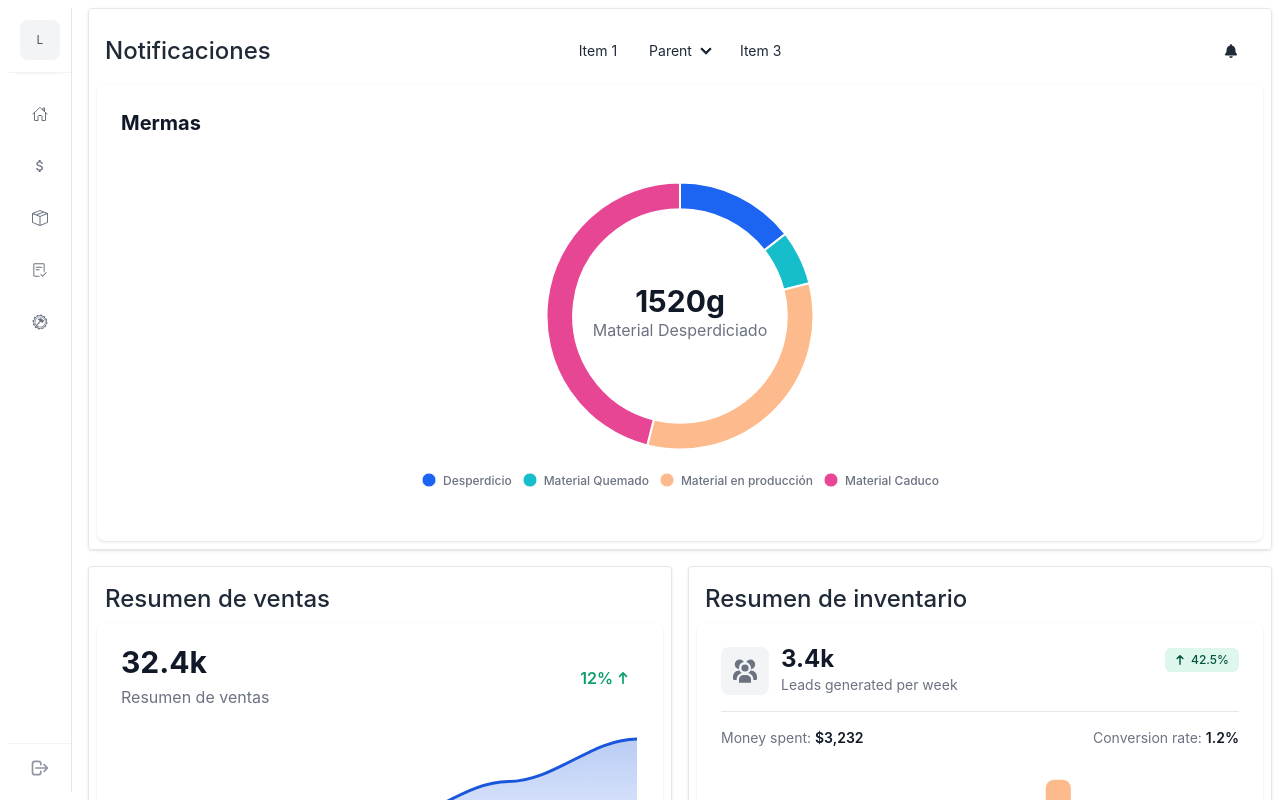
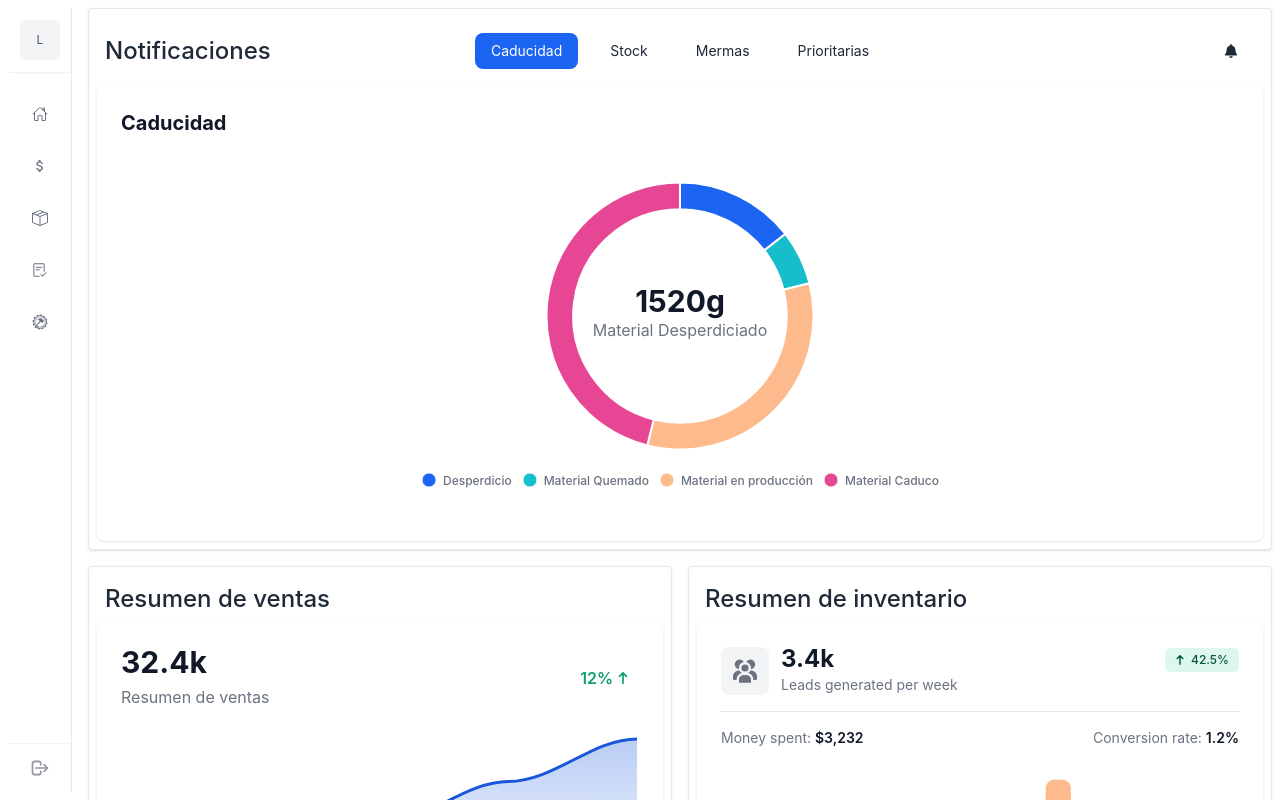
Before and after one commit to ConfleisX01/Don-Galleto, a React (Create React App) app in the folder client_backup/: page /system/dashboard in a window 1280 px wide. Built offline with nearby package versions, Linux system fonts and the light colour scheme.

Commit message:
Implementacion de las secciones de graficos en el dashboard

```diff
--- a/client_backup/src/components/dashboard/Navbar.jsx
+++ b/client_backup/src/components/dashboard/Navbar.jsx
@@ -1,6 +1,19 @@
+import { useState } from "react";
 import { FaBell } from "react-icons/fa";
 
-export default function Navbar({ title }) {
+export default function Navbar({ title, sections, sectionSelected }) {
+    const [sectionsItems, setSectionsItems] = useState(sections)
+
+    const selectSection = (item) => {
+        const updatedSection = sectionsItems.map((section) =>
+            section.label === item.label ?
+                { ...section, isSelected: true }
+                : { ...section, isSelected: false }
+        )
+        sectionSelected(updatedSection)
+        setSectionsItems(updatedSection)
+    }
+
     return (
         <div className="navbar">
             <div className="navbar-start">
@@ -36,18 +49,12 @@ export default function Navbar({ title }) {
                 <a className="text-2xl font-medium">{title}</a>
             </div>
             <div className="navbar-center hidden lg:flex">
-                <ul className="menu menu-horizontal px-1">
-                    <li><a>Item 1</a></li>
-                    <li>
-                        <details>
-                            <summary>Parent</summary>
-                            <ul className="p-2">
-                                <li><a>Submenu 1</a></li>
-                                <li><a>Submenu 2</a></li>
-                            </ul>
-                        </details>
-                    </li>
-                    <li><a>Item 3</a></li>
+                <ul className="menu menu-horizontal px-1 gap-x-4">
+                    {
+                        sectionsItems.map((item, index) => {
+                            return <li onClick={() => selectSection(item)} key={index} className={item.isSelected ? 'bg-blue-600 text-white rounded-lg' : ''}><a>{item.label}</a></li>
+                        })
+                    }
                 </ul>
             </div>
             <div className="navbar-end">
--- a/client_backup/src/pages/Dashboard.jsx
+++ b/client_backup/src/pages/Dashboard.jsx
@@ -4,23 +4,81 @@ import Navbar from "../components/dashboard/Navbar";
 import DonutChart from '../components/charts/DonutChart'
 
 import { toast } from 'react-toastify'
+import { useEffect, useState } from "react";
+
+const menu = [
+    {
+        label: 'Caducidad',
+        isSelected: true
+    },
+    {
+        label: 'Stock',
+        isSelected: false
+    },
+    {
+        label: 'Mermas',
+        isSelected: false
+    },
+    {
+        label: 'Prioritarias',
+        isSelected: false
+    }
+]
 
 export default function Dashboard() {
+    const [sectionSelected, setSectionSelected] = useState([])
     const notify = () => toast.success("Wow so easy!");
+
+    useEffect(() => {
+        console.log(sectionSelected)
+    }, [sectionSelected])
 
     return (
         <>
             <div className="grid grid-cols-1 gap-4 lg:grid-cols-2 lg:gap-4">
                 <div className="p-2 shadow border col-span-1 md:col-span-2 rounded">
                     <div className="w-full">
-                        <Navbar title={'Notificaciones'} />
+                        <Navbar
+                            title={'Notificaciones'}
+                            sections={menu}
+                            sectionSelected={setSectionSelected}
+                        />
                         <div>
-                            <DonutChart
-                                title={'Mermas'}
-                                series={[220, 100, 500, 700]}
-                                labels={["Desperdicio", "Material Quemado", "Material en producción", "Material Caduco"]}
-                                label={'Material Desperdiciado'}
-                            />
+                            {
+                                sectionSelected.length === 0 ? (
+                                    <DonutChart
+                                        title={'Caducidad'}
+                                        series={[220, 100, 500, 700]}
+                                        labels={["Desperdicio", "Material Quemado", "Material en producción", "Material Caduco"]}
+                                        label={'Material Desperdiciado'}
+                                    />
+                                ) : sectionSelected[0]?.isSelected ? (
+                                    <DonutChart
+                                        title={'Caducidad'}
+                                        series={[220, 100, 500, 700]}
+                                        labels={["Desperdicio", "Material Quemado", "Material en producción", "Material Caduco"]}
+                                        label={'Material Desperdiciado'}
+                                    />
+                                ) : sectionSelected[1]?.isSelected ? (
+                                    <AreaChart
+                                        title={'Stock'}
+                                        categories={["01 February", "02 February", "03 February", "04 February", "05 February", "06 February", "07 February",]}
+                                        data={[10, 20, 30, 40, 50]}
+                                        label={'Ventas'}
+                                    />
+                                ) : sectionSelected[2]?.isSelected ? (
+                                    <BarChart />
+                                ) : sectionSelected[3]?.isSelected ? (
+                                    <DonutChart
+                                        title={'Prioritarias'}
+                                        series={[220, 100, 500, 700]}
+                                        labels={["Desperdicio", "Material Quemado", "Material en producción", "Material Caduco"]}
+                                        label={'Material Desperdiciado'}
+                                    />
+                                ) : (
+                                    <p>No chart selected</p>
+                                )
+                            }
                         </div>
                     </div>
                 </div>
```
